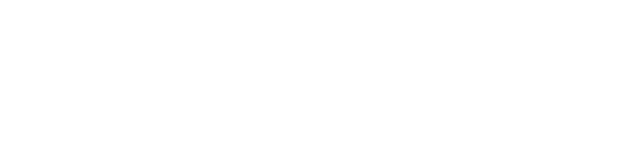
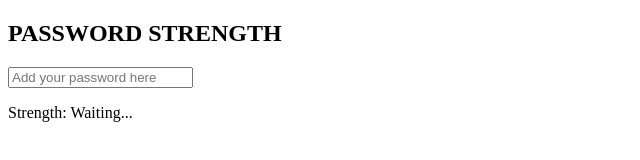
Before and after one commit to Lokeny2/Password.html, a plain HTML site: page index.html in a window 1280 px wide. Shown: the whole page, without its empty margins (0-640 px from the left). Drawn offline with Linux system fonts and the light colour scheme.

Commit message:
Update index.html

```diff
--- a/index.html
+++ b/index.html
@@ -7,6 +7,11 @@
     <link rel="stylesheet" href="style.css">
 </head>
 <body>
+<div class="container">
+      <h2>PASSWORD STRENGTH</h2>
+      <input type="password" id="password" placeholder="Add your password here">
+      <p id="message">Strength: <span id="Strength">Waiting...</span></p>
+    </div>
 <script src="script.js"></script>
 </body>
 </html>
```
